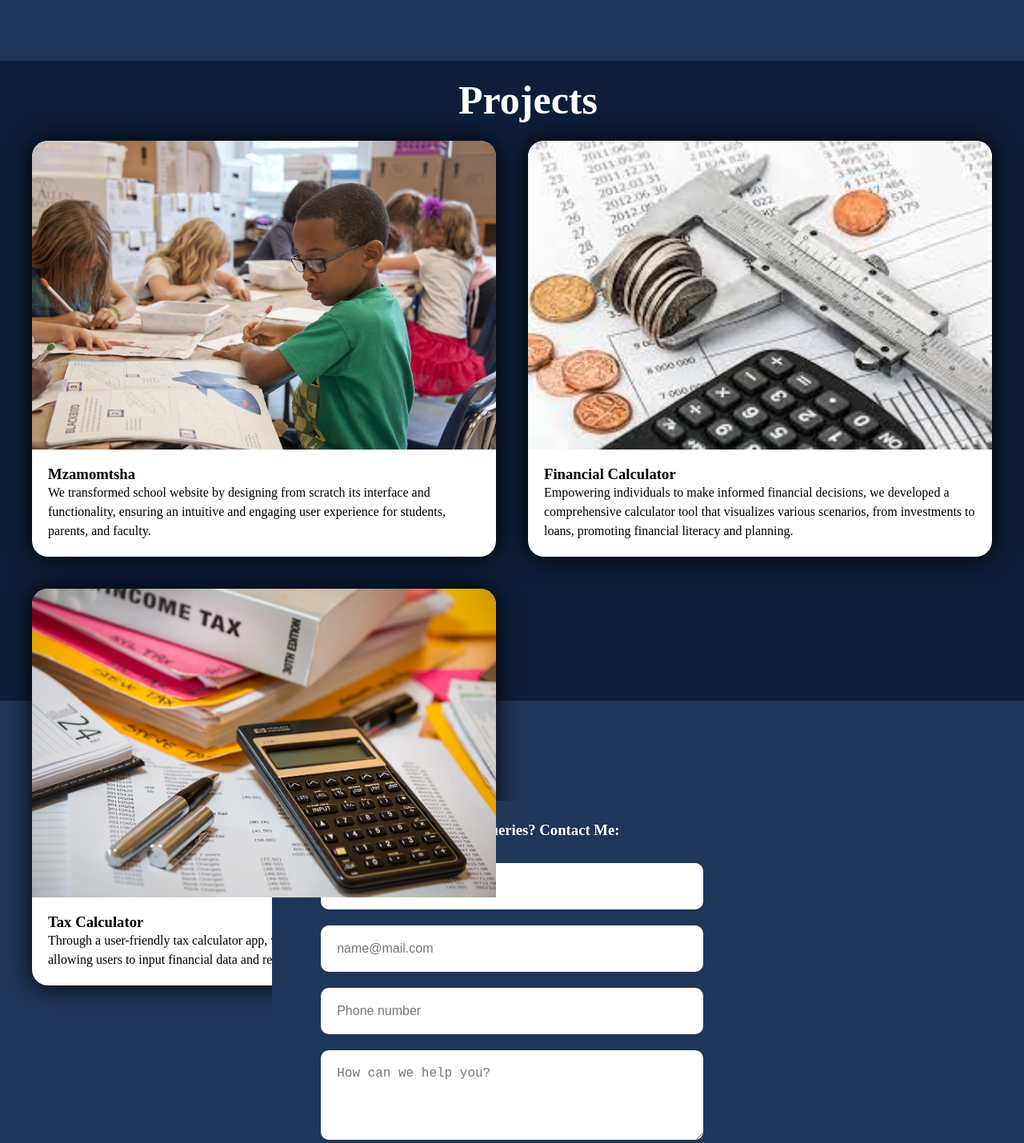
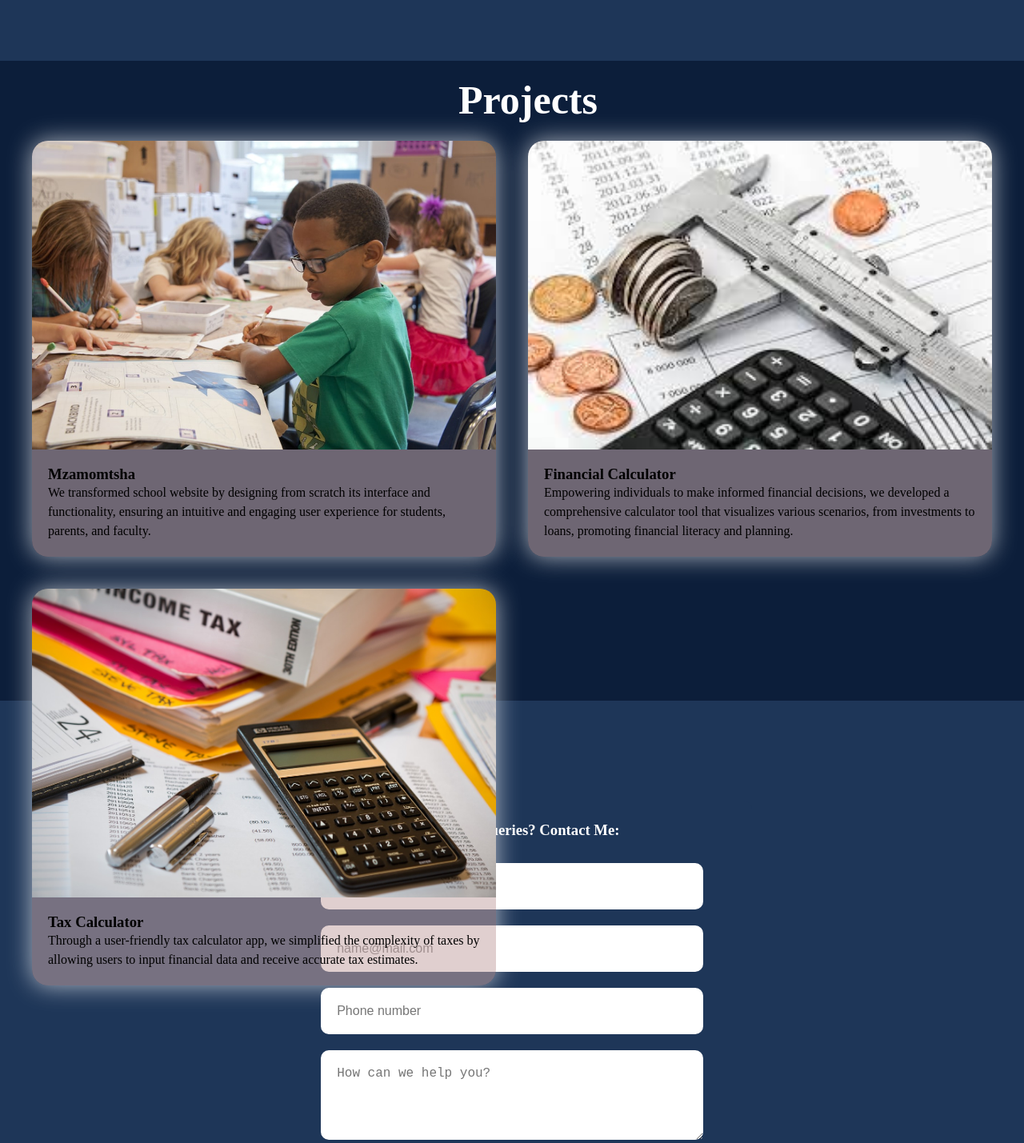
Before and after one commit to Kanyiso-Madlebe/vite-test, a React (Vite) app: page / in a window 1280 px wide. Shown: the part 1380-2809 px from the top of the page at 80% size. Built offline with nearby package versions, Linux system fonts and the light colour scheme.

Commit message:
modified:   src/App.jsx 	modified:   src/pages/projects.jsx 	modified:   src/style/home.css 	modified:   src/style/projects.css

```diff
--- a/src/pages/projects.jsx
+++ b/src/pages/projects.jsx
@@ -12,7 +12,7 @@ function Projects() {
       </div>
       <div className="cards">
         {/* Card 1 */}
-        <div className="card card1">
+        <div className="card card1 card-enter-animation">
           <div className="container">
           <a href="https://super-quokka-c5659f.netlify.app/">
               <img src={MzamomtshaImage} alt="Mzamomtsha" />
@@ -27,7 +27,7 @@ function Projects() {
         </div>
 
         {/* Card 2 */}
-        <div className="card card2">
+        <div className="card card2 card-enter-animation">
           <div className="container">
           <a href="https://github.com/Kanyiso-Madlebe/Squad-converters">
               <img src={FinancialCalculatorImage} alt="Financial Calculator" />
@@ -42,7 +42,7 @@ function Projects() {
         </div>
 
         {/* Card 3 */}
-        <div className="card card3">
+        <div className="card card3 card-enter-animation">
           <div className="container">
           <a href="https://github.com/Kanyiso-Madlebe/Tax-Calculator">
               <img src={TaxCalculatorImage} alt="Tax Calculator" />
--- a/src/style/home.css
+++ b/src/style/home.css
@@ -141,15 +141,15 @@
     margin-right: 0;
     margin-left: 0;
     text-align: center;
-    margin-top: 1vh;
+    margin-top: -11vh;
   }
   .buttons-desktop {
     position: absolute;
-    bottom: -40%;
+    bottom: -20%;
     left: 80px;
   }
   .home {
-    height: 112vh;
+    height: 100vh;
     background: rgba(58, 84, 122, 0.98);
   }
   .wallpaper {
--- a/src/style/projects.css
+++ b/src/style/projects.css
@@ -15,9 +15,9 @@
 
 }
 .card{
- background-color: #fff;
+ background-color: #c5a5a588;
  border-radius: 20px;
- box-shadow: 0 0 30px #000000;
+ box-shadow: 0 0 30px #ffffffab;
 }
 .container{
     position:relative;
@@ -33,7 +33,7 @@ img{
 .details {
     padding: 20px;
     box-sizing: border-box;
-    color: #000;
+    color: #000000;
 }
 
 .details h1 {
@@ -76,3 +76,17 @@ img{
     padding: 0px;
   }
 }
+.card-enter-animation {
+  animation: slide-in 0.5s ease forwards;
+}
+
+@keyframes slide-in {
+  0% {
+    opacity: 0;
+    transform: translateX(-100%);
+  }
+  100% {
+    opacity: 1;
+    transform: translateX(0);
+  }
+}
```
Also changed, not shown: src/App.jsx (line endings or trailing spaces).
